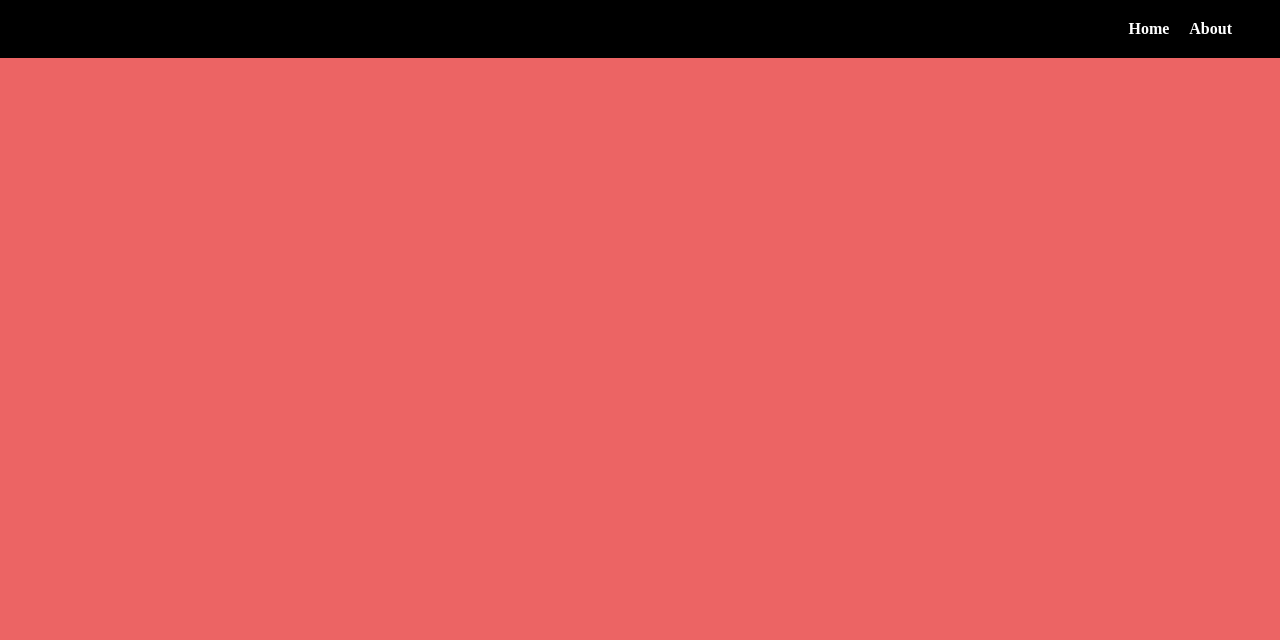
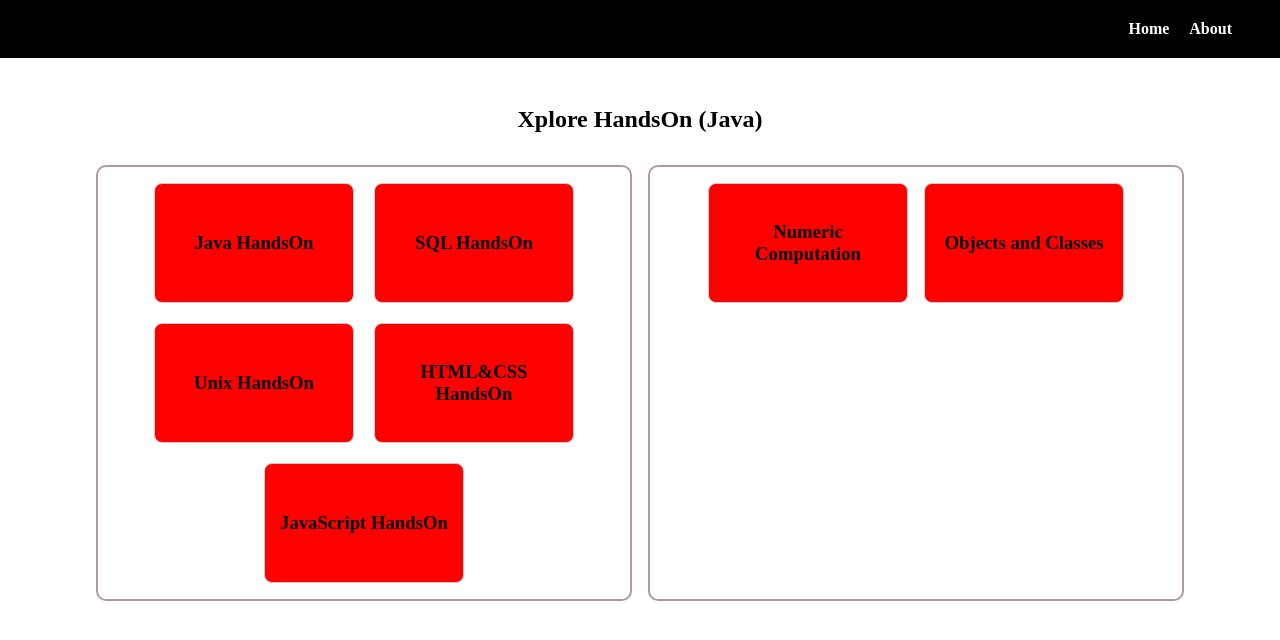
Before and after one commit to RangaJaladurgam/Rise-Together, a React (Vite) app in the folder rise-together/: page /java in a window 1280 px wide. Before the commit this address had no page. Shown: the top 640 px of the page. Built offline with nearby package versions, Linux system fonts and the light colour scheme.

Commit message:
Working on HandsOn Content

```diff
--- a/rise-together/src/App.jsx
+++ b/rise-together/src/App.jsx
@@ -3,7 +3,9 @@ import Home from './components/Home/Home'
 import { BrowserRouter as Router, Routes, Route } from 'react-router-dom';
 import Navbar from './components/NavBar/NavBar';
 import About from './components/About/About';
+
 import './App.css';
+import XploreHandsOn from './components/content/XploreHandsOn';
 
 function App() {
   return (
@@ -15,6 +17,7 @@ function App() {
       <Routes>
         <Route path="/" element={<Home />} />
         <Route path="/about" element={<About />} />
+        <Route path="/java" element={<XploreHandsOn />} />
       </Routes>
       </div>
     </Router>
--- a/rise-together/src/components/Card/Card.css
+++ b/rise-together/src/components/Card/Card.css
@@ -1,15 +1,20 @@
 .card {
     border: 1px solid #ccc;
     border-radius: 8px;
-    padding: 20px;
+    padding: 10px;
     width: 200px;
+    height: 120px;
+    display: flex;
+    justify-content: center;
+    align-items: center;
     text-align: center;
   }
 
   .card h3 {
     margin: 10px 0;
+    color: black;
   }
 
   .card p {
-    color: #555;
+    color: #0b0000;
   }
--- a/rise-together/src/components/Home/Home.css
+++ b/rise-together/src/components/Home/Home.css
@@ -11,4 +11,5 @@
     display: flex;
     gap: 20px;
     justify-content: center;
+    flex-wrap: wrap;
   }
--- a/rise-together/src/components/Home/Home.jsx
+++ b/rise-together/src/components/Home/Home.jsx
@@ -1,18 +1,25 @@
-import React from 'react'
-import Banner from '../Banner/Banner'
-import './Home.css'
-import Card from '../Card/Card';
+import React from "react";
+import Banner from "../Banner/Banner";
+import { Link } from "react-router-dom";
+import "./Home.css";
+import Card from "../Card/Card";
 function Home() {
   return (
     <div className="home">
-      <Banner/>
+      <Banner />
       <div className="card-container">
-        <Card title="Card 1" description="This is card 1" />
-        <Card title="Card 2" description="This is card 2" />
-        <Card title="Card 3" description="This is card 3" />
+        <Link to="/java" className="nav-link">
+          <Card title="Xplore HandsOn (Java)"/>
+        </Link>
+        <Link to="/python" className="nav-link">
+          <Card title="Xplore HandsOn (Python)"/>
+        </Link>
+        <Link to="/kyt" className="nav-link">
+          <Card title="Know Your Organization 2024"/>
+        </Link>
       </div>
     </div>
-  )
+  );
 }
 
-export default Home
+export default Home;
--- /dev/null
+++ b/rise-together/src/components/content/Util.css
@@ -0,0 +1,33 @@
+.content{
+    height: 91vh;
+    display: flex;
+    padding: 3rem;
+    flex-direction: column;
+    align-items: center;
+    gap: 2rem;
+    /* background-color: red ; */
+}
+
+.content-container{
+    display: flex;
+    /* background-color: green; */
+    gap: 1rem;
+}
+
+.content-half{
+    width: 100%;
+    flex-direction: row;
+    /* background-color: blue; */
+    border: 2px solid rgb(176, 154, 154);
+    border-radius: 10px;
+    padding: 1rem;
+}
+
+.row{
+    display: flex;
+    gap: 1rem;
+}
+
+.card{
+    background-color: red;
+}
--- /dev/null
+++ b/rise-together/src/components/content/XploreHandsOn.jsx
@@ -0,0 +1,43 @@
+import React from "react";
+import { Link } from "react-router-dom";
+import Card from "../Card/Card";
+import "./Util.css";
+
+function XploreHandsOn() {
+  return (
+    <div className="content ">
+      <h2>Xplore HandsOn (Java)</h2>
+      <div className="content-container">
+        <div className="card-container content-half">
+          <Link to="/java-handson" className="nav-link">
+            <Card title="Java HandsOn" />
+          </Link>
+          <Link to="/sql-handson" className="nav-link">
+            <Card title="SQL HandsOn" />
+          </Link>
+          <Link to="/unix-handson" className="nav-link">
+            <Card title="Unix HandsOn" />
+          </Link>
+          <Link to="/ui-handson" className="nav-link">
+            <Card title="HTML&CSS HandsOn" />
+          </Link>
+          <Link to="/js-handson" className="nav-link">
+            <Card title="JavaScript HandsOn" />
+          </Link>
+        </div>
+        <div className="card-container content-half">
+          <div className="row">
+            <Link to="/problem1" className="nav-link ">
+              <Card title="Numeric Computation" />
+            </Link>
+            <Link to="/problem2" className="nav-link">
+              <Card title="Objects and Classes" />
+            </Link>
+          </div>
+        </div>
+      </div>
+    </div>
+  );
+}
+
+export default XploreHandsOn;
--- a/rise-together/src/index.css
+++ b/rise-together/src/index.css
@@ -7,7 +7,7 @@
 }
 
 body{
-  background-color: rgba(226, 14, 14, 0.645);
+  background-color: rgba(255, 255, 255, 0.645);
   display: flex;
   justify-content: center;
   align-items: center;
```
